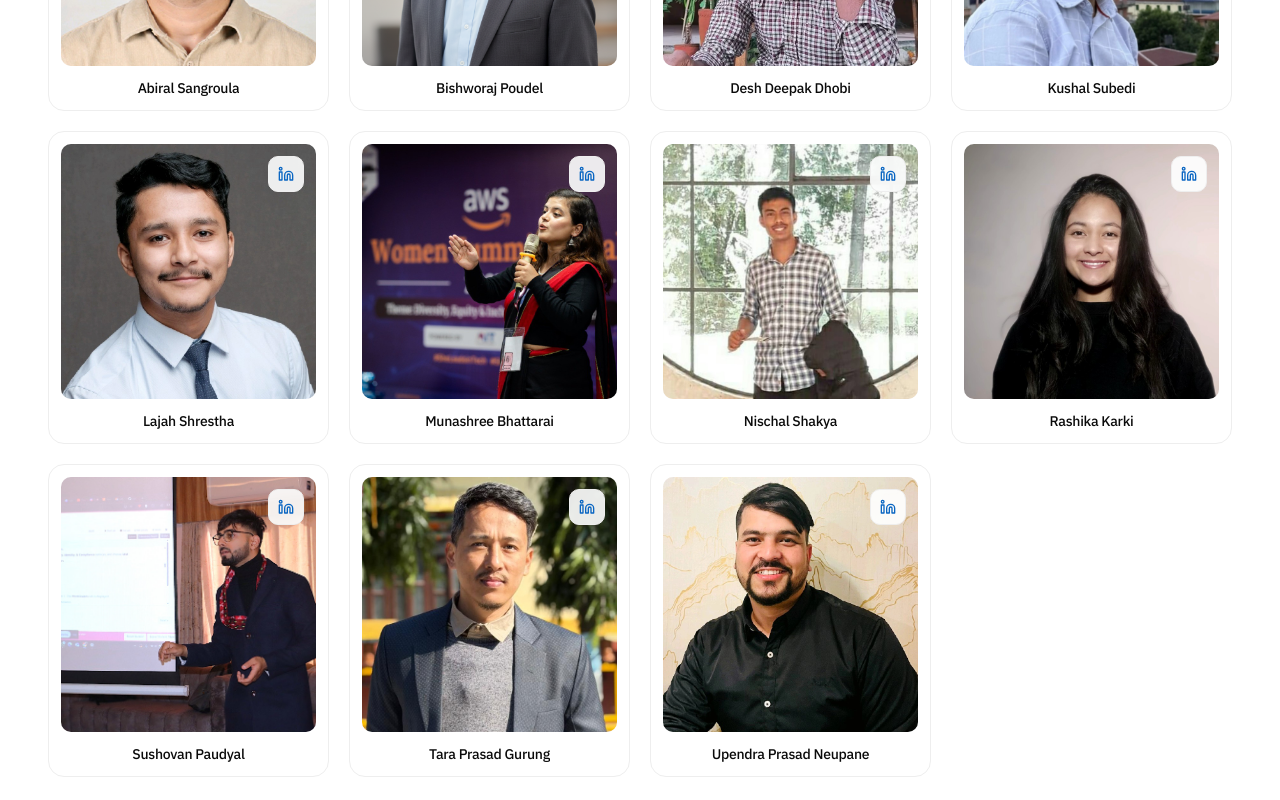
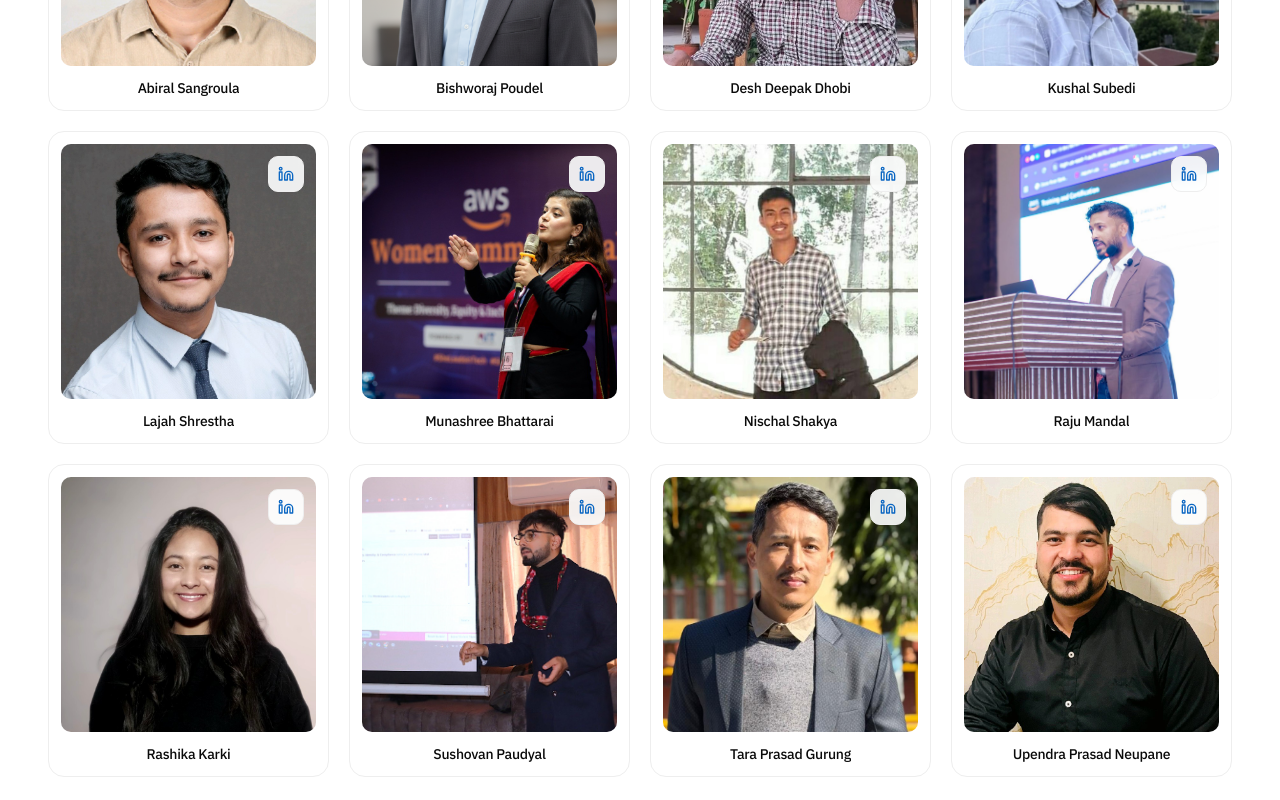
Before and after one commit to SuzalShrestha/aws-scd, a Next.js app: page / in a window 1280 px wide. Shown: the part 4145-4945 px from the top of the page. Built offline with nearby package versions, Linux system fonts and the light colour scheme; no server answers.

Commit message:
add raju mandal

```diff
--- a/src/constants/EventSpeakers.ts
+++ b/src/constants/EventSpeakers.ts
@@ -50,24 +50,30 @@ export const EventSpeakers: EventSpeaker[] = [
     },
     {
         id: 8,
+        name: 'Raju Mandal',
+        image: '/speaker%20photos/Raju%20Mandal.jpeg',
+        linkedin: 'https://www.linkedin.com/in/raju-mandal/',
+    },
+    {
+        id: 9,
         name: 'Rashika Karki',
         image: '/speaker%20photos/Rashika%20Karki.jpg',
         linkedin: 'https://www.linkedin.com/in/rashikakarki/',
     },
     {
-        id: 9,
+        id: 10,
         name: 'Sushovan Paudyal',
         image: '/speaker%20photos/Sushovan%20Paudyal.jpg',
         linkedin: 'https://www.linkedin.com/in/sushovan-paudyal-941600203/',
     },
     {
-        id: 10,
+        id: 11,
         name: 'Tara Prasad Gurung',
         image: '/speaker%20photos/Tara%20Prasad%20Gurung.jpg',
         linkedin: 'https://www.linkedin.com/in/taragurung/',
     },
     {
-        id: 11,
+        id: 12,
         name: 'Upendra Prasad Neupane',
         image: '/speaker%20photos/Upendra%20Prasad%20Neupane.jpeg',
         linkedin: 'https://www.linkedin.com/in/upendrapn/',
```
Also changed, not shown: public/speaker photos/Raju Mandal.jpeg (added).
